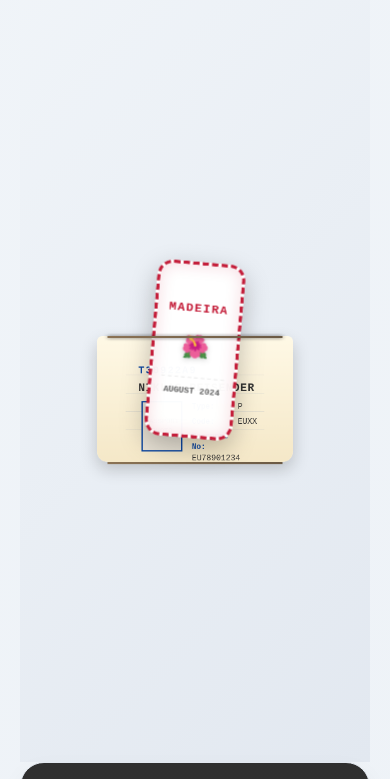
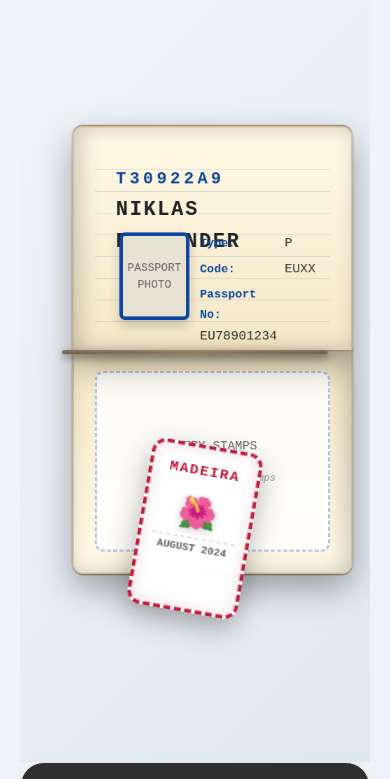
Before and after one commit to NikiTime2-0/Hello, a plain HTML site: page index.html in a window 390 px wide. Shown: the part 8240-9019 px from the top of the page. Drawn offline with Linux system fonts and the light colour scheme; grey boxes are pictures that could not be loaded.

Commit message:
mobileOptimizing

```diff
--- a/css/responsive.css
+++ b/css/responsive.css
@@ -139,299 +139,365 @@
   }
 }
 /* =====================
-   IPHONE VERSION - VERTIKALE ANIMATION
-   (Pass klappt nach oben auf)
+   MOBILE VERSION - KORRIGIERTER STEMPEL
+====================== */
+/* =====================
+   MOBILE VERSION - KOMPLETTE CSS-ONLY LÖSUNG
 ====================== */
 
 @media (max-width: 768px) {
-    /* Container für vertikale Animation */
+    /* GROSSER Container */
     .passport-container {
-        width: 280px !important;
-        height: 400px !important;
-        margin: 40px auto 20px !important;
-        display: flex;
+        width: 400px !important;
+        height: 320px !important;
+        margin: 60px auto 40px !important;
+        position: relative;
+        overflow: visible !important;
+    }
+
+    /* GROSSES COVER */
+    .passport-cover {
+        position: absolute !important;
+        top: 0 !important;
+        left: 0 !important;
+        width: 400px !important;
+        height: 320px !important;
+        background: linear-gradient(135deg, #0d47a1 0%, #1565c0 100%) !important;
+        border-radius: 25px 25px 15px 15px !important;
+        border-bottom: 22px solid #ffd600 !important;
+        box-shadow:
+            0 25px 60px rgba(0,0,0,0.45),
+            0 0 0 2px rgba(255, 255, 255, 0.15) inset !important;
+        cursor: pointer;
+        display: flex !important;
         flex-direction: column;
         align-items: center;
-        position: relative;
+        justify-content: center;
+        -webkit-tap-highlight-color: transparent;
+        transform-origin: bottom center !important;
+        transition: transform 1.1s cubic-bezier(0.34, 1.56, 0.64, 1);
+        z-index: 30;
+        backface-visibility: hidden;
     }
 
-    /* Pass Cover - jetzt oben, klappt nach oben auf */
-    .passport-cover {
-        position: relative;
-        left: 0 !important;
-        width: 280px !important;
-        height: 180px !important; /* Kürzer für Handy */
-        border-radius: 15px 15px 8px 8px !important; /* Abgerundet oben */
-        border-right: none !important;
-        border-bottom: 15px solid #ffd600 !important; /* Goldener Rand jetzt unten */
-        transform-origin: bottom center !important; /* Drehpunkt unten */
-        box-shadow: 0 10px 25px rgba(0,0,0,0.3) !important;
-        margin-bottom: 0;
-        transform: translateX(0) !important;
+    /* KLAPP-ANIMATION */
+    .passport-cover.open {
+        transform: rotateX(-170deg) translateY(10px) !important;
+        opacity: 0 !important;
+        pointer-events: none;
+        transition:
+            transform 1.1s cubic-bezier(0.34, 1.56, 0.64, 1),
+            opacity 0.5s ease 0.7s !important;
     }
 
-    /* Cover öffnet nach OBEN */
-    .passport-cover.open {
-        transform: rotateX(-120deg) !important; /* Nach oben klappen */
-        opacity: 0.8 !important;
+    .passport-cover .cover-title {
+        font-size: 3.2rem !important;
+        letter-spacing: 10px !important;
+        margin-bottom: 30px !important;
+        color: #ffd700 !important;
+        text-shadow:
+            0 8px 16px rgba(0,0,0,0.7),
+            0 0 30px rgba(255, 215, 0, 0.5) !important;
+        font-family: 'Times New Roman', serif !important;
     }
 
-    /* Cover-Text anpassen für vertikale Ansicht */
-    .cover-title {
-        font-size: 2.2rem !important;
-        letter-spacing: 5px !important;
-        margin-bottom: 15px !important;
+    .passport-cover .cover-subtitle {
+        font-size: 1.5rem !important;
+        padding: 12px 35px !important;
+        color: rgba(255,255,255,0.95) !important;
+        background: rgba(0, 30, 80, 0.5) !important;
+        border-radius: 30px !important;
+        backdrop-filter: blur(8px);
+        border: 1px solid rgba(255, 255, 255, 0.1);
     }
 
-    .cover-subtitle {
-        font-size: 1.1rem !important;
-        padding: 8px 20px !important;
+    /* GROSSE INNENSEITEN */
+    .passport-inside-left,
+    .passport-inside-right {
+        position: absolute !important;
+        top: 0 !important;
+        left: 0 !important;
+        width: 400px !important;
+        height: 320px !important;
+        border-radius: 15px !important;
+        box-shadow:
+            0 20px 50px rgba(0,0,0,0.35),
+            0 0 0 1.5px rgba(139, 115, 85, 0.3) !important;
+        opacity: 0;
+        transform: translateY(35px);
+        transition: all 0.9s cubic-bezier(0.34, 1.56, 0.64, 1);
+        border: 2px solid rgba(139, 115, 85, 0.4);
     }
 
-    /* Innenseiten als STAPEL untereinander */
-    .passport-inside-left,
-    .passport-inside-right {
-        position: relative !important;
-        left: 0 !important;
-        width: 280px !important;
-        height: 180px !important;
-        border-radius: 8px 8px 15px 15px !important; /* Abgerundet unten */
-        margin-top: 0;
-        opacity: 0;
-        transform: translateY(-20px) !important;
-        transition: all 0.6s ease 0.4s;
-        box-shadow: 0 10px 25px rgba(0,0,0,0.2) !important;
+    /* DATEN-SEITE */
+    .passport-inside-left {
+        background: linear-gradient(to bottom, #fff9e6, #f5e8c8) !important;
+        z-index: 25;
+        padding: 30px !important;
+        border-radius: 15px 15px 0 0 !important;
+        border-bottom: none !important;
+        box-shadow:
+            0 20px 50px rgba(0,0,0,0.35),
+            8px 0 30px rgba(0,0,0,0.2) inset,
+            0 0 0 1.5px rgba(139, 115, 85, 0.3) !important;
+        transition-delay: 0.4s !important;
     }
 
-    /* Innenseite LINKS (erste nach Cover) */
-    .passport-inside-left {
-        z-index: 15;
-        background: linear-gradient(to bottom, #fff9e6, #f5e8c8) !important;
-    }
-
-    /* Innenseite RECHTS (zweite, mit Stempel) */
+    /* STEMPEL-SEITE */
     .passport-inside-right {
-        z-index: 10;
         background: linear-gradient(to bottom, #f5e8c8, #fff9e6) !important;
+        z-index: 20;
+        display: flex !important;
+        align-items: center;
+        justify-content: center;
+        padding: 30px !important;
+        border-radius: 0 0 15px 15px !important;
+        border-top: none !important;
+        box-shadow:
+            0 20px 50px rgba(0,0,0,0.35),
+            -8px 0 30px rgba(0,0,0,0.2) inset,
+            0 0 0 1.5px rgba(139, 115, 85, 0.3) !important;
         transition-delay: 0.6s !important;
     }
 
-    /* Wenn Cover offen, Innenseiten einblenden */
-    .passport-cover.open ~ .passport-inside-left,
+    /* SEITEN ERSCHIENEN NACH KLAPPEN */
+    .passport-cover.open ~ .passport-inside-left {
+        opacity: 1;
+        transform: translateY(0) !important;
+        box-shadow:
+            0 20px 50px rgba(0,0,0,0.35),
+            8px 0 30px rgba(0,0,0,0.2) inset,
+            0 -2px 0 rgba(139, 115, 85, 0.5),
+            0 0 0 1.5px rgba(139, 115, 85, 0.3) !important;
+    }
+
     .passport-cover.open ~ .passport-inside-right {
         opacity: 1;
-        transform: translateY(0) !important;
+        transform: translateY(320px) !important;
+        box-shadow:
+            0 20px 50px rgba(0,0,0,0.35),
+            -8px 0 30px rgba(0,0,0,0.2) inset,
+            0 2px 0 rgba(139, 115, 85, 0.5),
+            0 0 0 1.5px rgba(139, 115, 85, 0.3) !important;
     }
 
-    /* Innenseite LINKS - Pass-Info kompakt */
+    /* Container höher für beide Seiten */
+    .passport-container:has(.passport-cover.open) {
+        height: 640px !important;
+    }
+
+    /* PASSPORT-DATEN */
     .passport-info-page {
-        padding: 20px !important;
-        transform: scale(0.9);
-        transform-origin: top center;
+        width: 100% !important;
+        height: 100% !important;
+        position: relative !important;
+        padding: 30px !important;
+        font-family: 'Courier New', monospace !important;
+        background:
+            repeating-linear-gradient(
+                to bottom,
+                transparent,
+                transparent 30px,
+                rgba(13, 71, 161, 0.15) 30px,
+                rgba(13, 71, 161, 0.15) 31px
+            ) !important;
     }
 
     .passport-number {
-        top: 10px !important;
-        left: 20px !important;
-        font-size: 1rem !important;
+        position: absolute !important;
+        top: 25px !important;
+        left: 30px !important;
+        font-size: 1.5rem !important;
+        font-weight: bold !important;
+        color: #0d47a1 !important;
+        letter-spacing: 5px !important;
     }
 
     .passport-name {
-        top: 35px !important;
-        left: 20px !important;
-        font-size: 1.1rem !important;
+        position: absolute !important;
+        top: 65px !important;
+        left: 30px !important;
+        font-size: 1.8rem !important;
+        font-weight: bold !important;
+        color: #222 !important;
+        text-transform: uppercase !important;
+        letter-spacing: 2.5px !important;
     }
 
     .passport-photo {
-        top: 70px !important;
-        left: 25px !important;
-        width: 65px !important;
-        height: 80px !important;
-        font-size: 0.7rem !important;
+        position: absolute !important;
+        top: 120px !important;
+        left: 35px !important;
+        width: 100px !important;
+        height: 125px !important;
+        background: #e8e2d5 !important;
+        border: 5px solid #0d47a1 !important;
+        display: flex !important;
+        flex-direction: column !important;
+        align-items: center !important;
+        justify-content: center !important;
+        color: #666 !important;
+        font-size: 1rem !important;
+        text-align: center !important;
+        line-height: 1.5 !important;
+        border-radius: 8px;
+        box-shadow: 0 8px 16px rgba(0,0,0,0.2);
     }
 
     .passport-details {
-        top: 70px !important;
-        left: 105px !important;
-        font-size: 0.8rem !important;
-        line-height: 1.4 !important;
+        position: absolute !important;
+        top: 120px !important;
+        left: 150px !important;
+        color: #333 !important;
+        font-size: 1.15rem !important;
+        line-height: 1.7 !important;
+        text-align: left !important;
     }
 
     .detail-label {
-        width: 65px !important;
-        font-size: 0.75rem !important;
+        font-weight: bold !important;
+        color: #0d47a1 !important;
+        display: inline-block !important;
+        width: 110px !important;
+        font-size: 1.05rem !important;
     }
 
-    /* Innenseite RECHTS - nur Stempelbereich */
+    /* STEMPEL-SEITE */
     .stamp-page {
-        border: 2px dashed rgba(13, 71, 161, 0.3) !important;
-        border-radius: 10px !important;
-        padding: 15px !important;
-        height: 90% !important;
-        display: flex;
-        flex-direction: column;
-        justify-content: center;
-        align-items: center;
+        width: 100% !important;
+        height: 100% !important;
+        display: flex !important;
+        flex-direction: column !important;
+        align-items: center !important;
+        justify-content: center !important;
+        border: 3px dashed rgba(13, 71, 161, 0.3) !important;
+        border-radius: 12px !important;
+        background: rgba(255, 255, 255, 0.8) !important;
+        padding: 25px !important;
     }
 
-    /* STEMPEL auf rechter Innenseite */
+    /* OPTIMIERTER STEMPEL - HÖHER POSITIONIERT */
     .passport-stamp {
         position: absolute !important;
         left: 50% !important;
-        top: 50% !important;
-        transform: translate(-50%, -50%) scale(0.9) !important;
-        z-index: 20;
-        transition: all 0.5s ease 0.8s !important;
+        top: 455px !important; /* HÖHERE POSITION */
+        transform: translateX(-50%) scale(0) !important;
+        z-index: 30;
+        opacity: 0;
+        width: 160px !important;
+        height: 240px !important;
     }
 
     .passport-cover.open ~ .passport-inside-right ~ .passport-stamp {
         opacity: 1 !important;
-        transform: translate(-50%, -50%) scale(0.9) !important;
+        transform: translateX(-50%) scale(1) rotate(5deg) !important;
+        top: 455px !important; /* HÖHERE POSITION */
+        transition: all 0.8s cubic-bezier(0.34, 1.56, 0.64, 1) 1.2s !important;
     }
 
-    /* Stempel kleiner für Mobile */
+    /* OPTIMIERTER STEMPEL - ENGERE ZEILENABSTÄNDE */
     .stamp-inner {
-        width: 140px !important;
-        height: 280px !important;
-        padding: 15px !important;
-        animation: wackelnMobile 0.7s ease-in-out 1s 3 !important;
+        width: 160px !important;
+        height: 240px !important;
+        padding: 22px 15px 12px 15px !important; /* Mehr oben, weniger unten */
+        display: flex !important;
+        flex-direction: column !important;
+        justify-content: flex-start !important;
+        animation: stampAppearFinal 0.8s cubic-bezier(0.34, 1.56, 0.64, 1) 1.3s forwards !important;
+        border: 5px dashed #c41e3a !important;
+        border-radius: 20px !important;
+        background: rgba(255, 255, 255, 0.98) !important;
+        box-shadow:
+            0 15px 40px rgba(0, 0, 0, 0.3),
+            inset 0 0 20px rgba(196, 30, 58, 0.15) !important;
+        transform: scale(0);
     }
 
-    @keyframes wackelnMobile {
-        0%, 100% { transform: rotate(5deg) translateY(0); }
-        25% { transform: rotate(7deg) translateY(2px); }
-        50% { transform: rotate(3deg) translateY(-2px); }
-        75% { transform: rotate(6deg) translateY(1px); }
+    @keyframes stampAppearFinal {
+        0% {
+            transform: scale(0) rotate(-20deg);
+            opacity: 0;
+        }
+        60% {
+            transform: scale(1.1) rotate(8deg);
+            opacity: 1;
+        }
+        80% {
+            transform: scale(0.98) rotate(-3deg);
+        }
+        100% {
+            transform: scale(1) rotate(5deg);
+            opacity: 1;
+        }
     }
 
     .stamp-country {
-        font-size: 1.2rem !important;
+        font-size: 1.3rem !important;
+        font-weight: bold !important;
+        margin-bottom: 8px !important; /* Weniger Abstand */
+        letter-spacing: 2px !important;
+        text-align: center;
+        line-height: 1.1 !important; /* ENGERER ZEILENABSTAND */
     }
 
     .stamp-symbol {
-        font-size: 2.2rem !important;
-        margin: 10px 0 !important;
+        font-size: 2.8rem !important;
+        margin: 12px 0 8px 0 !important; /* Weniger Abstand, besonders nach unten */
+        text-align: center;
+        filter: drop-shadow(0 3px 6px rgba(0,0,0,0.2));
+        height: 55px; /* Feste Höhe */
+        display: flex;
+        align-items: center;
+        justify-content: center;
     }
 
+    /* ENGERE DATUMSZEILEN - CSS-ONLY LÖSUNG */
     .stamp-date {
-        font-size: 0.85rem !important;
+        font-size: 0.95rem !important;
+        line-height: 1.1 !important; /* SEHR ENGER ZEILENABSTAND */
+        padding-top: 6px !important; /* Weniger Padding */
+        margin-top: 0 !important;
+        text-align: center;
+        font-weight: bold;
+        border-top: 2px dashed #ddd !important; /* Dünnere Linie */
     }
 
-    /* Bindefalz zwischen den Seiten (horizontaler Strich) */
+    /* Für <br> tags in .stamp-date - minimaler Abstand */
+    .stamp-date br {
+        display: block;
+        content: "";
+        margin-top: 1px !important; /* MINIMALER ABSTAND zwischen Datumszeilen */
+        line-height: 0.1 !important;
+    }
+
+    /* BINDEFALZ */
     .page-spine {
         position: absolute !important;
         left: 50% !important;
         transform: translateX(-50%) !important;
-        top: 180px !important; /* Zwischen Cover und erster Innenseite */
-        width: 250px !important;
-        height: 3px !important;
-        background: linear-gradient(to right, #8b7355, #6b5a45) !important;
-        z-index: 25;
+        top: 320px !important;
+        width: 380px !important;
+        height: 6px !important;
+        background: linear-gradient(90deg,
+            #6b5a45 0%,
+            #8b7355 50%,
+            #6b5a45 100%) !important;
+        z-index: 28;
         opacity: 0;
-        transition: opacity 0.5s ease 0.3s;
+        transition: opacity 0.7s ease 0.8s;
+        box-shadow:
+            0 4px 12px rgba(0,0,0,0.5),
+            inset 0 1px 4px rgba(255,255,255,0.3);
+        border-radius: 3px;
     }
 
     .passport-cover.open ~ .page-spine {
         opacity: 1;
     }
 
-    /* Zweiter Bindefalz zwischen Innenseiten */
-    .page-spine::after {
-        content: '';
-        position: absolute;
-        top: 180px; /* Abstand zur nächsten Seite */
-        left: 50%;
-        transform: translateX(-50%);
-        width: 250px;
-        height: 3px;
-        background: linear-gradient(to right, #8b7355, #6b5a45);
-    }
-
-    /* Touch-Optimierung */
-    .passport-cover {
-        cursor: pointer;
-        -webkit-tap-highlight-color: transparent;
-    }
-
-    /* Animationen schneller auf Mobile */
-    .passport-cover,
-    .passport-inside-left,
-    .passport-inside-right,
-    .passport-stamp {
-        transition-duration: 0.5s !important;
-    }
-
-    .passport-cover.open {
-        transition-duration: 0.7s !important;
+    /* Touch Feedback */
+    .passport-cover:active {
+        transform: scale(0.98) !important;
+        transition: transform 0.1s ease !important;
     }
 }
-
-/* Sehr kleine Smartphones (iPhone SE) */
-@media (max-width: 375px) {
-    .passport-container {
-        width: 260px !important;
-        height: 380px !important;
-        transform: scale(0.95) !important;
-    }
-
-    .passport-cover,
-    .passport-inside-left,
-    .passport-inside-right {
-        width: 260px !important;
-        height: 170px !important;
-    }
-
-    .cover-title {
-        font-size: 2rem !important;
-    }
-
-    .stamp-inner {
-        width: 130px !important;
-        height: 260px !important;
-    }
-}
-
-/* Landscape Mode - hier normale PC-Version zeigen */
-@media (max-width: 768px) and (orientation: landscape) {
-    .passport-container {
-        width: 600px !important;
-        height: 250px !important;
-        flex-direction: row !important;
-    }
-
-    .passport-cover {
-        width: 200px !important;
-        height: 250px !important;
-        border-radius: 15px 8px 8px 15px !important;
-        border-right: 15px solid #ffd600 !important;
-        border-bottom: none !important;
-        transform-origin: left center !important;
-    }
-
-    .passport-cover.open {
-        transform: rotateY(-120deg) !important;
-    }
-
-    .passport-inside-left,
-    .passport-inside-right {
-        width: 200px !important;
-        height: 250px !important;
-        position: absolute !important;
-        left: 200px !important;
-        transform: translateX(-20px) !important;
-    }
-
-    .passport-inside-right {
-        left: 400px !important;
-    }
-
-    /* Zurück zur horizontalen Animation im Landscape */
-    .page-spine {
-        display: block !important;
-        left: 200px !important;
-        top: 50% !important;
-        transform: translateY(-50%) !important;
-        width: 5px !important;
-        height: 200px !important;
-    }
-}
```
